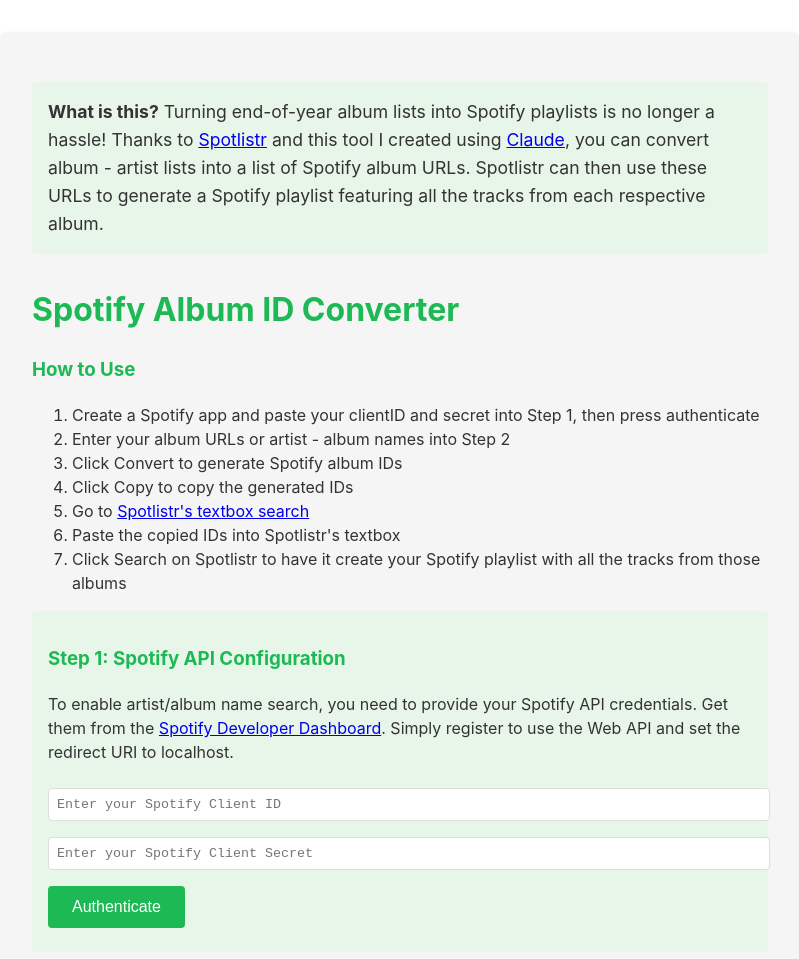
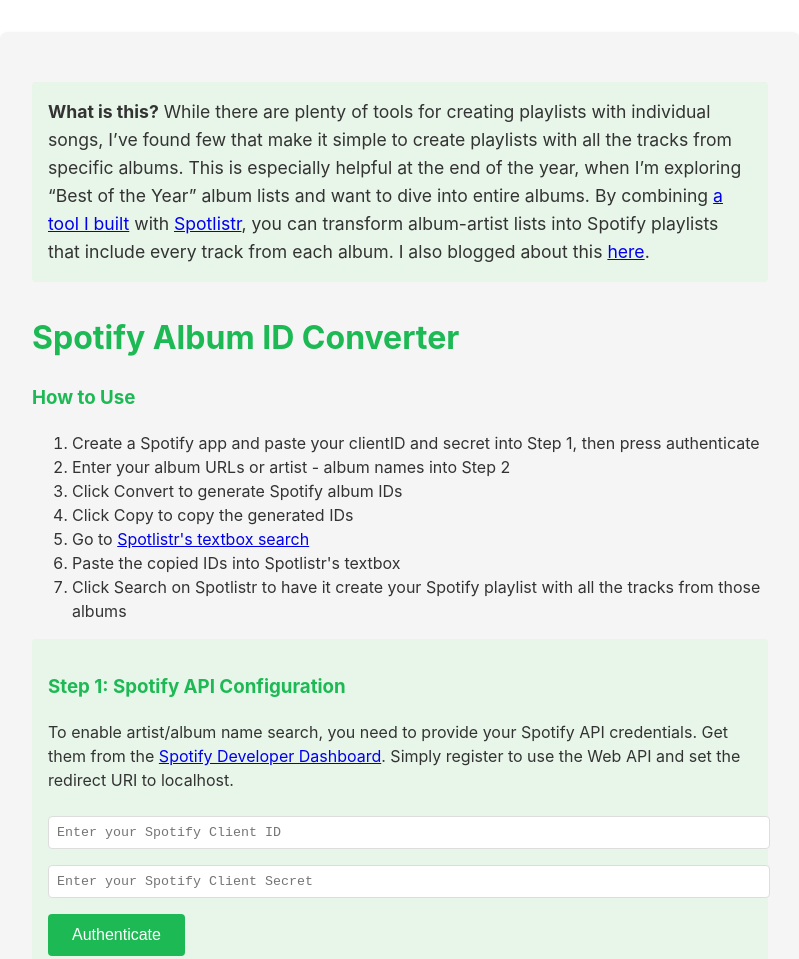
Before and after one commit to danielraffel/Spotlistr-album-creation, a plain HTML site: page index.html in a window 1280 px wide. Shown: the top 959 px of the page, without its empty margins (240-1039 px from the left). Drawn offline with Linux system fonts and the light colour scheme.

Commit message:
Update index.html

```diff
--- a/index.html
+++ b/index.html
@@ -128,9 +128,9 @@
 <body>
     <div class="container">
 
-		<p style="font-size: 1.1rem; line-height: 1.6; margin-bottom: 2rem; background: #e8f5e9; padding: 1rem; border-radius: 4px;">
-		    <b>What is this?</b> Turning end-of-year album lists into Spotify playlists is no longer a hassle! Thanks to <a href="http://spotlistr.com" target="_blank">Spotlistr</a> and this tool I created using <a href="http://claude.ai" target="_blank">Claude</a>, you can convert album - artist lists into a list of Spotify album URLs. Spotlistr can then use these URLs to generate a Spotify playlist featuring all the tracks from each respective album.
-		</p>
+	<p style="font-size: 1.1rem; line-height: 1.6; margin-bottom: 2rem; background: #e8f5e9; padding: 1rem; border-radius: 4px;">
+    	<b>What is this?</b> While there are plenty of tools for creating playlists with individual songs, I’ve found few that make it simple to create playlists with all the tracks from specific albums. This is especially helpful at the end of the year, when I’m exploring “Best of the Year” album lists and want to dive into entire albums. By combining <a href="https://www.generouscorp.com/Spotlistr-album-creation/" target="_blank">a tool I built</a> with <a href="http://spotlistr.com" target="_blank">Spotlistr</a>, you can transform album-artist lists into Spotify playlists that include every track from each album. I also blogged about this <a href="https://danielraffel.me/til/2024/12/22/how-i-turned-end-of-year-album-lists-into-spotify-playlists/" target="_blank">here</a>.
+	</p>
 
         <h1>Spotify Album ID Converter</h1>
 
```
